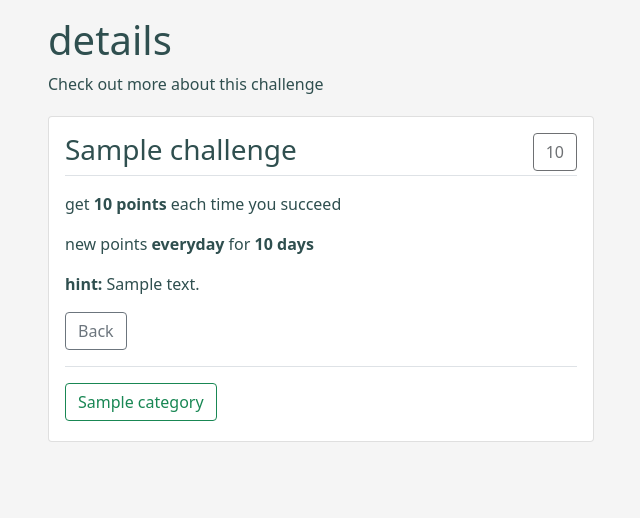
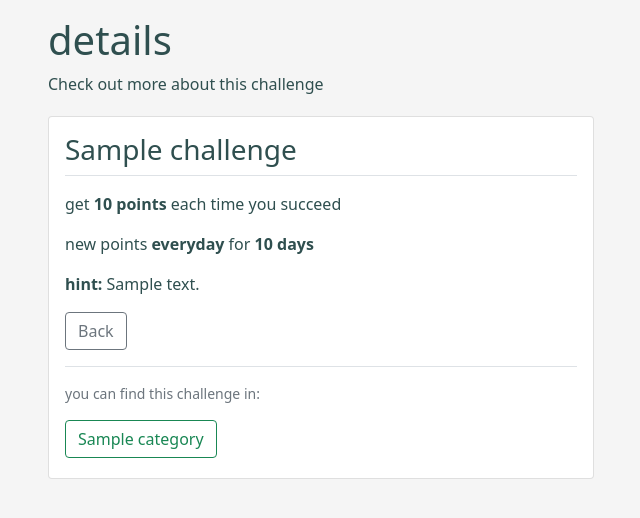
Before and after one commit to justinaluc/LESS_WASTE, a Django app: page /challenge/1 in a window 1280 px wide. Shown: the part 66-584 px from the top of the page, without its empty margins (34-674 px from the left). Run offline with Django 4.2, Linux system fonts and the light colour scheme; tables that the repository leaves empty hold one stand-in row (values such as "Sample post"); some libraries are stand-ins or nearby versions.

Commit message:
remove points indicator on each challenge card (need to find another way to show the points, not as buttons- this makes chaos on page

```diff
--- a/challenges/templates/challenges/challenge_detail.html
+++ b/challenges/templates/challenges/challenge_detail.html
@@ -12,7 +12,6 @@
         <div class="card">
           <div class="card-body">
               <h3 class="card-title d-inline-block">{{ challenge.name }}</h3>
-              <button class="btn btn-outline-dark disabled float-md-end">{{ challenge.points }}</button>
               <p class="border-top"></p>
               {% if challenge.points == 1 %}
                 <p>get <b>{{ challenge.points }} point</b> each time you succeed</p>
@@ -42,9 +41,11 @@
                     {% endif %}
                 </div>
               <p class="mt-3 border-top"></p>
+              <p class="small text-muted">you can find this challenge in:</p>
                   {% for category in challenge.category_set.all %}
                     <a href="{% url 'category_detail' category.id %}" class="btn btn-outline-success mb-1">{{ category.name }}</a>
                   {% endfor %}
+
           </div>
         </div>
       </div>
--- a/challenges/views.py
+++ b/challenges/views.py
@@ -34,7 +34,6 @@ class CategoryDetailView(ExtraUserChallengeContextMixin, DetailView):
     """generic DetailView to show challenges in particular category"""
     model = Category
 
-
 # views for CHALLENGE functionalities:
 
 
```
